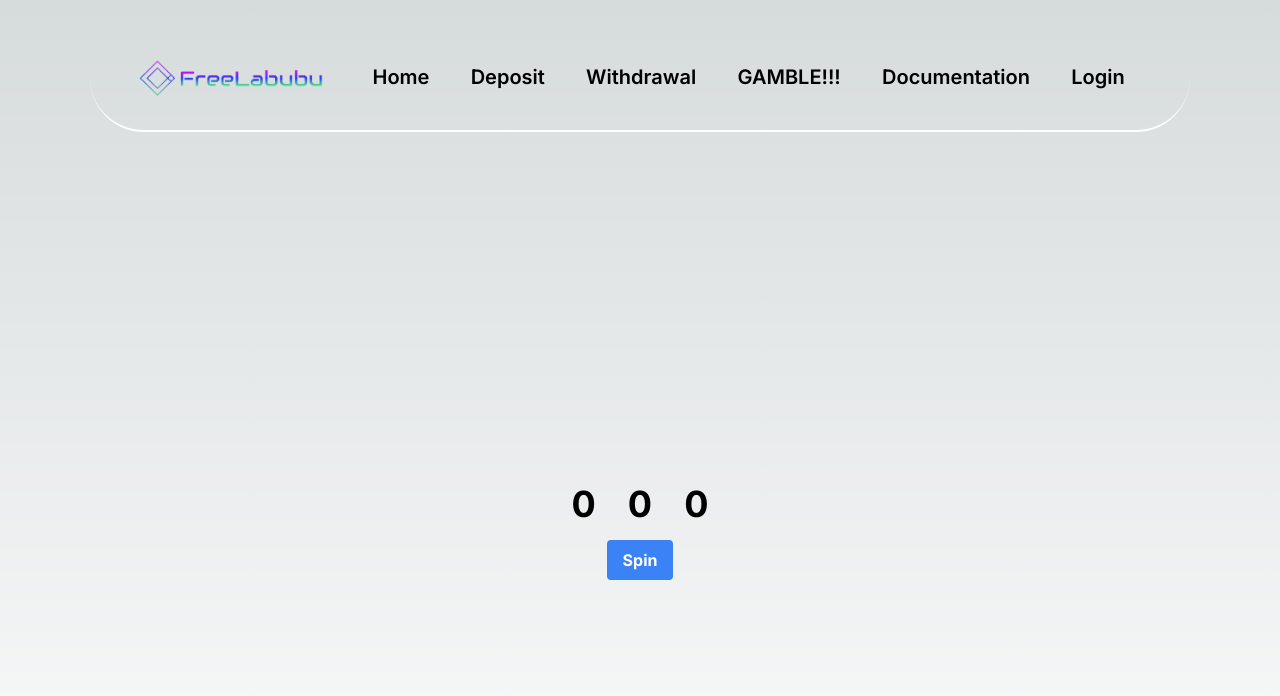
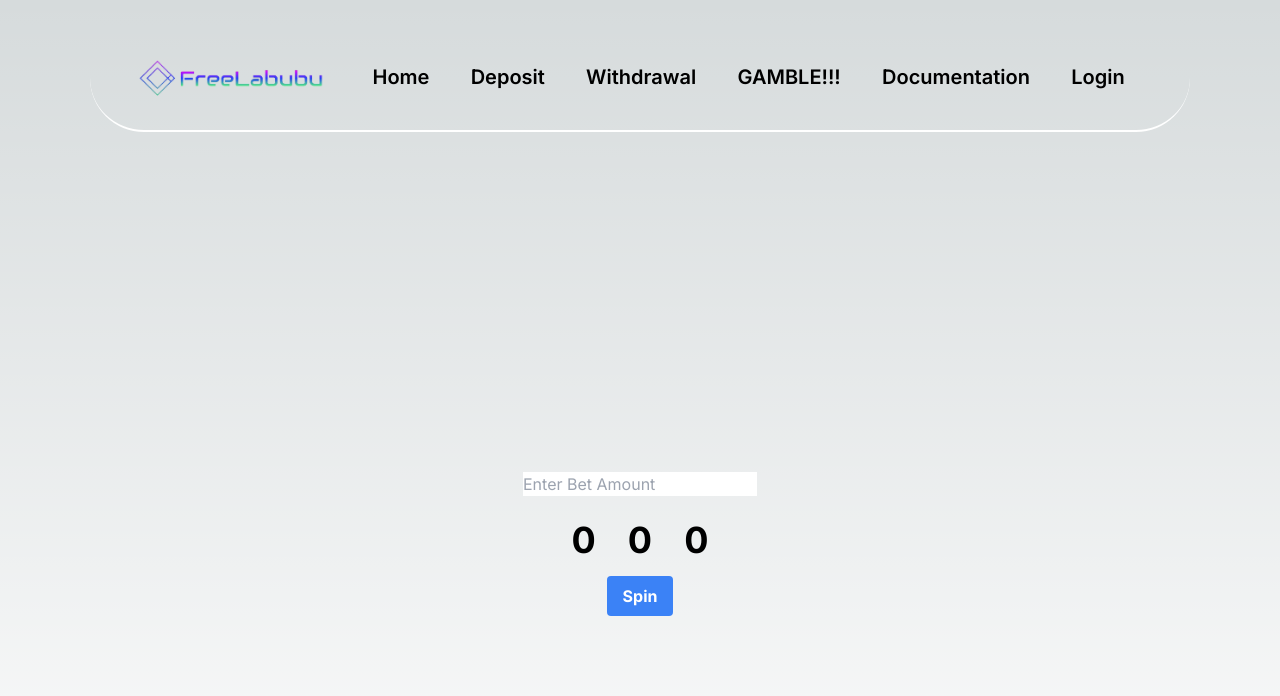
Before and after one commit to benhur1337/freelabubu, a Next.js app: page /slots in a window 1280 px wide. Shown: the top 696 px of the page. Built offline with nearby package versions, Linux system fonts and the light colour scheme.

Commit message:
pitch is a femboy

```diff
--- a/app/gamble/page.tsx
+++ b/app/gamble/page.tsx
@@ -12,10 +12,10 @@ export default function Page() {
             <a href="/slots" className="bg-blue-600 hover:bg-blue-700 text-white font-bold py-2 px-4 rounded" target="_blank">
               Slots
             </a>
-            <a href="https://x.com/FreeLabubu" className="bg-blue-400 hover:bg-blue-500 text-white font-bold py-2 px-4 rounded" target="_blank">
-              Twitter
+            <a href="/jack" className="bg-blue-400 hover:bg-blue-500 text-white font-bold py-2 px-4 rounded" target="_blank">
+              Black Jack
             </a>
-            <a href="https://www.instagram.com/freelabubuofficial/" className="bg-pink-500 hover:bg-pink-600 text-white font-bold py-2 px-4 rounded" target="_blank">
+            <a href="" className="bg-pink-500 hover:bg-pink-600 text-white font-bold py-2 px-4 rounded" target="_blank">
               Instagram
             </a>
             <a href="https://www.linkedin.com/in/freelabubu-32b80a313?miniProfileUrn=urn%3Ali%3Afs_miniProfile%3AACoAAE-tFVMBJjDmJlhrW9MmnliQWiprLGFqe8I&lipi=urn%3Ali%3Apage%3Ad_flagship3_search_srp_all%3Bdvkt8xgeTNerEyDDnkv7mw%3D%3D" className="bg-blue-700 hover:bg-blue-800 text-white font-bold py-2 px-4 rounded" target="_blank">
--- a/app/slots/page.tsx
+++ b/app/slots/page.tsx
@@ -1,4 +1,4 @@
-"use client"
+"use client";
 import { useState } from "react";
 
 export default function SlotMachine() {
@@ -7,8 +7,15 @@ export default function SlotMachine() {
   const [isSpinning, setIsSpinning] = useState(false);
   const [pityCounter, setPityCounter] = useState(0);
   const [pityMultiplier, setPityMultiplier] = useState(1);
+  const [betAmount, setBetAmount] = useState(''); // Initialize bet amount
 
   const handleSpin = () => {
+    const betAmountNumber = Number(betAmount);
+    if (isNaN(betAmountNumber) || betAmountNumber <= 0) {
+      alert('Please enter a valid bet amount!');
+      return;
+    }
+
     setIsSpinning(true);
     let intervalId;
 
@@ -34,10 +41,12 @@ export default function SlotMachine() {
       alert('YOU WIN ONE MILLION!');
       setPityCounter(0);
       setPityMultiplier(1);
+      // Update balance based on bet amount and win multiplier
     } else if (isDouble) {
       alert('YOU WIN!');
       setPityCounter(0);
       setPityMultiplier(1);
+      // Update balance based on bet amount and win multiplier
     } else {
       setPityCounter(pityCounter + 1);
 
@@ -51,11 +60,15 @@ export default function SlotMachine() {
     }
   };
 
+  const handleBetChange = (event:any) => {
+    setBetAmount(event.target.value.replace(/\D/g, '')); // Allow only numbers
+  };
+
   return (
     <div className="flex flex-col items-center justify-center h-screen">
       {/* Betting bar */}
-            <div className="w-1/2">
-                {/* Betting functionality */}
+      <div className="p-6">
+        <input type="text" value={betAmount} onChange={handleBetChange} placeholder="Enter Bet Amount" className="text-black"/>
       </div>
       {/* Slot machine display */}
       <div className="flex justify-center text-4xl font-bold">
--- a/package.json
+++ b/package.json
@@ -19,7 +19,8 @@
     "mongoose": "^8.4.0",
     "next": "^14.2.5",
     "react": "^18.3.1",
-    "react-dom": "^18"
+    "react-dom": "^18",
+    "react-spring": "^9.7.4"
   },
   "devDependencies": {
     "@types/node": "^20",
```
Also changed, not shown: app/jack/page.tsx (added), 1 other file (tests, documents, lock files or other folders). Lines whose indentation alone changed are shown as unchanged.
